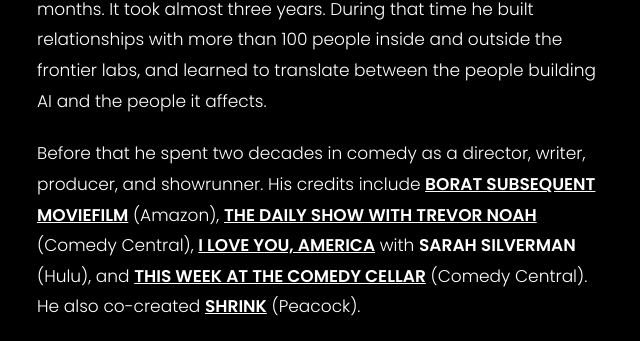
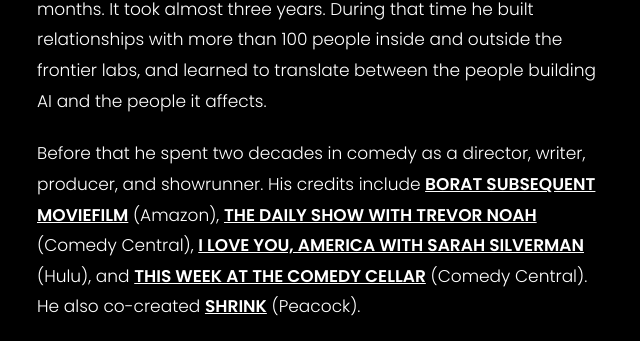
Before and after one commit to tedtremper/tedtremper.com, a plain HTML site: page index.html in a window 1280 px wide. Shown: the part 1273-1614 px from the top of the page, 315-955 px from the left. Drawn offline with Linux system fonts and the light colour scheme.

Commit message:
Update index.html

```diff
--- a/index.html
+++ b/index.html
@@ -125,7 +125,7 @@
     <h2>bio</h2>
     <p>Ted Tremper is the Executive Director of the <a target="_blank" rel="noopener" href="https://www.creatorscoalitionai.com/"><b>CREATORS COALITION ON AI</b></a> (<b>CCAI</b>), which he helped found in 2025 with fellow filmmakers including <b>DANIEL KWAN</b>, <b>JOSEPH GORDON-LEVITT</b>, <b>JANET YANG</b>, <b>JONATHAN WANG</b>, <b>SIAN HEDER</b> and <b>DAVID S. GOYER</b>. CCAI brings actors, writers, directors, producers and crew together to set standards for how AI gets used in film and television.</p>
     <p>He also produced <a target="_blank" rel="noopener" href="https://www.focusfeatures.com/the-ai-doc-or-how-i-became-an-apocaloptimist"><b>THE AI DOC: OR HOW I BECAME AN APOCALOPTIMIST</b></a> (Focus Features). It was supposed to take eight months. It took almost three years. During that time he built relationships with more than 100 people inside and outside the frontier labs, and learned to translate between the people building AI and the people it affects.</p>
-    <p>Before that he spent two decades in comedy as a director, writer, producer, and showrunner. His credits include <a target="_blank" rel="noopener" href="https://www.primevideo.com/detail/0H3D1IZ6BXXZESU8IM8ITTTB2C"><b>BORAT SUBSEQUENT MOVIEFILM</b></a> (Amazon), <a target="_blank" rel="noopener" href="https://www.cc.com/shows/the-daily-show"><b>THE DAILY SHOW WITH TREVOR NOAH</b></a> (Comedy Central), <a target="_blank" rel="noopener" href="https://www.hulu.com/series/i-love-you-america-with-sarah-silverman-1501fdad-75d2-4748-80ae-e63d95ff44f6"><b>I LOVE YOU, AMERICA</b></a> with <b>SARAH SILVERMAN</b> (Hulu), and <a target="_blank" rel="noopener" href="https://tv.apple.com/us/show/this-week-at-the-comedy-cellar/umc.cmc.1cquwi4ae35uj7m4yay00nfxz"><b>THIS WEEK AT THE COMEDY CELLAR</b></a> (Comedy Central). He also co-created <a target="_blank" rel="noopener" href="https://www.peacocktv.com/watch-online/tv/shrink/8159605805833168112"><b>SHRINK</b></a> (Peacock).</p>
+    <p>Before that he spent two decades in comedy as a director, writer, producer, and showrunner. His credits include <a target="_blank" rel="noopener" href="https://www.primevideo.com/detail/0H3D1IZ6BXXZESU8IM8ITTTB2C"><b>BORAT SUBSEQUENT MOVIEFILM</b></a> (Amazon), <a target="_blank" rel="noopener" href="https://www.cc.com/shows/the-daily-show"><b>THE DAILY SHOW WITH TREVOR NOAH</b></a> (Comedy Central), <a target="_blank" rel="noopener" href="https://www.hulu.com/series/i-love-you-america-with-sarah-silverman-1501fdad-75d2-4748-80ae-e63d95ff44f6"><b>I LOVE YOU, AMERICA WITH SARAH SILVERMAN</b></a> (Hulu), and <a target="_blank" rel="noopener" href="https://tv.apple.com/us/show/this-week-at-the-comedy-cellar/umc.cmc.1cquwi4ae35uj7m4yay00nfxz"><b>THIS WEEK AT THE COMEDY CELLAR</b></a> (Comedy Central). He also co-created <a target="_blank" rel="noopener" href="https://www.peacocktv.com/watch-online/tv/shrink/8159605805833168112"><b>SHRINK</b></a> (Peacock).</p>
     <p>Ted grew up in the Pacific Northwest, in the town where <b>TWIN PEAKS</b> was filmed. He now lives in Los Angeles. When he's not thinking and talking about building a world where technology empowers human creativity instead of replacing it, he does pottery and woodworking and kisses his dog, <a target="_blank" rel="noopener" href="https://www.instagram.com/bettsthefloof"><b>BETTS</b></a>, directly on the snout.</p>
   </div>
 </section>
```
